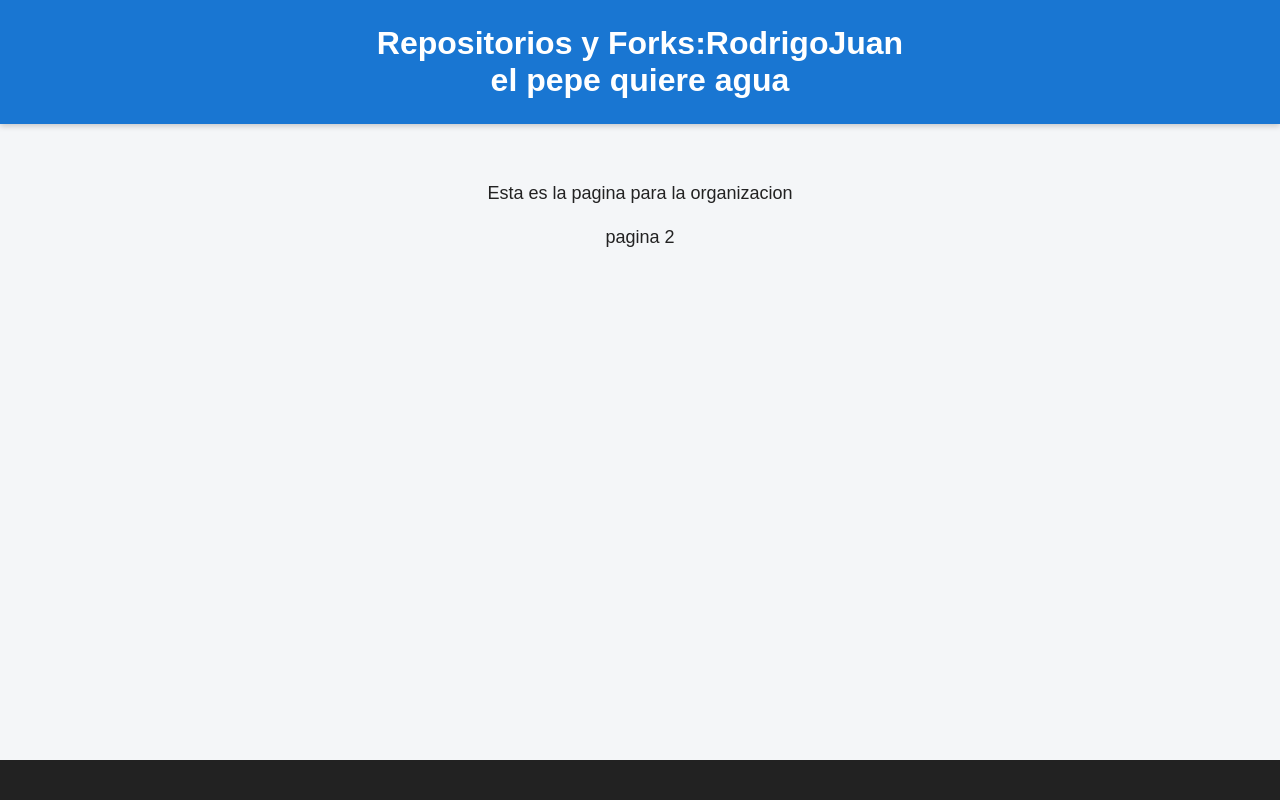
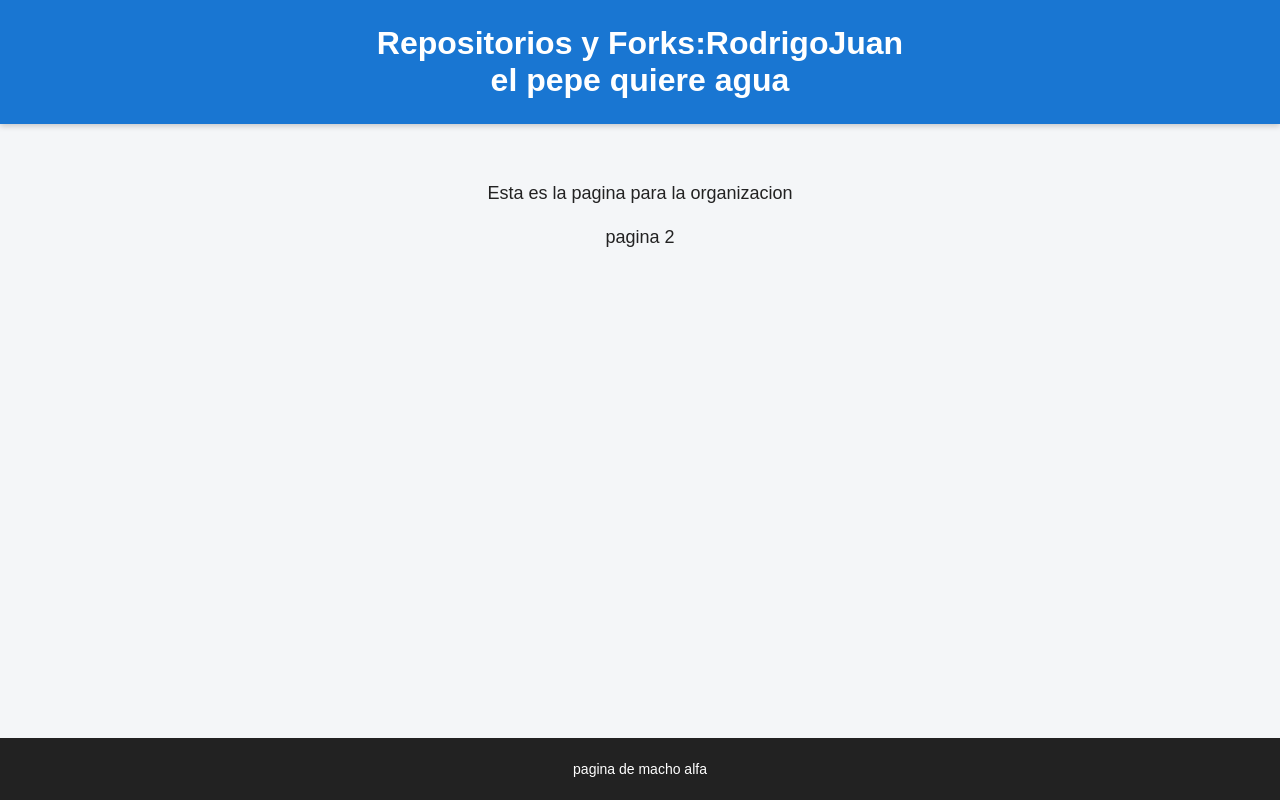
Before and after one commit to Fall31/wil-fork, a React (Vite) app: page / in a window 1280 px wide. Built offline with nearby package versions, Linux system fonts and the light colour scheme.

Commit message:
Juan:feat(footer):el macho

```diff
--- a/src/App.jsx
+++ b/src/App.jsx
@@ -17,7 +17,11 @@ function App() {
         </p>
       </main>
 
+
       <footer>
+        <p>
+          pagina de macho alfa
+        </p>
       </footer>
     </div>
   );
```
